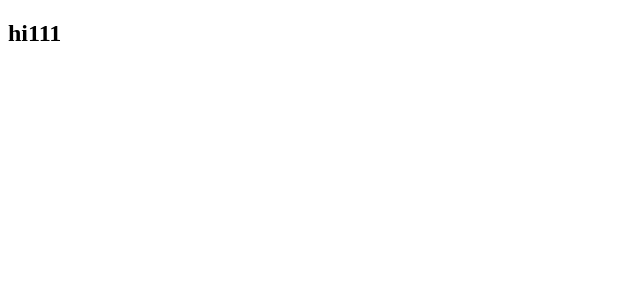
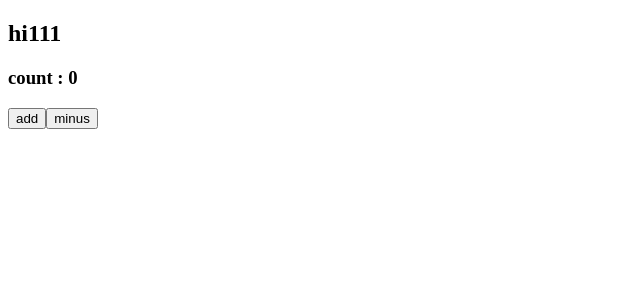
Before and after one commit to seperman-jh/react_movieApp_2021, a React (Create React App) app: page / in a window 1280 px wide. Shown: the top 300 px of the page, without its empty margins (0-640 px from the left). Built offline with nearby package versions, Linux system fonts and the light colour scheme.

Commit message:
Developer :react_movieapp_2021_first # setState, state refresh, reRender, Current, Interface

```diff
--- a/src/App.tsx
+++ b/src/App.tsx
@@ -1,15 +1,42 @@
 import React from "react";
 import PropTypes from "prop-types";
 
+interface IState {
+    count: number;
+}
 
-class App extends React.Component {
+class App extends React.Component <{}, IState>  {
+
+    state = {
+      count : 0
+    };
+
+    add = () => {
+
+       this.setState(current => ({count: current.count +1}));
+
+    };
+
     render (){
         return (
-            <h2>
-                hi111
-            </h2>
+            <div className = "State_Class">
+                <h2>
+                    hi111
+                </h2>
+                <h3>
+                    count : {this.state.count}
+                </h3>
+
+                <button onClick={() => this.add()}>add</button>
+                <button>minus</button>
+
+            </div>
         );
-    }
+    };
+
+
+
+
 }
 
 export default App;
```
